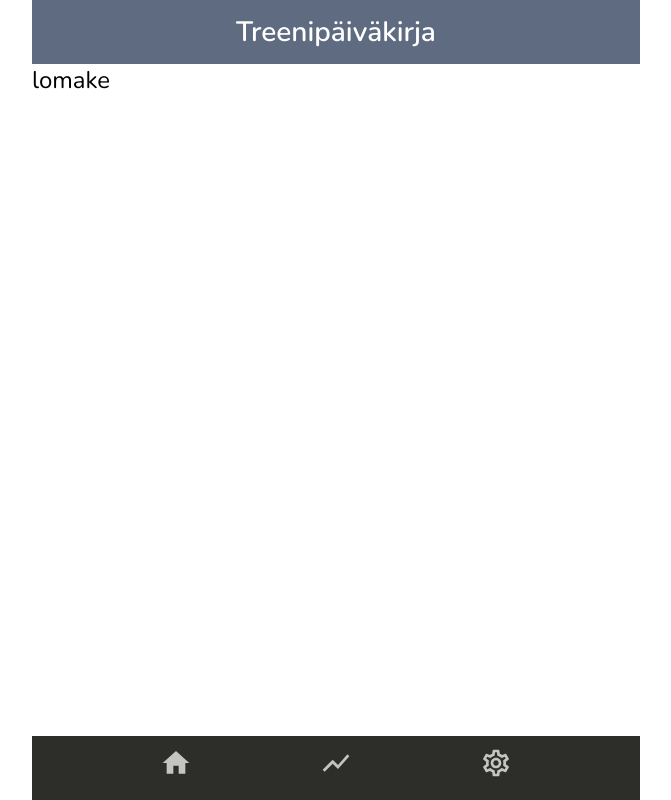
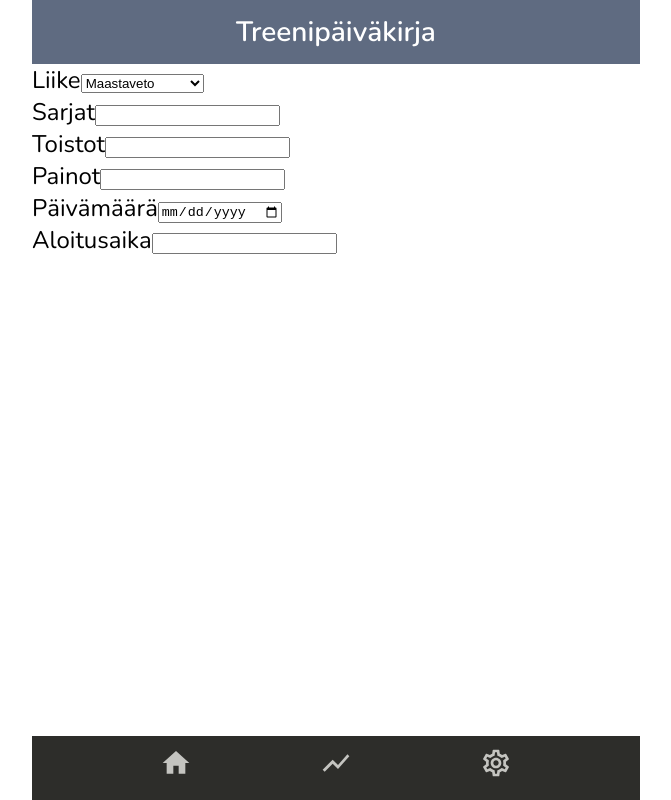
Before and after one commit to Juliamanda/treenipaivakirja, a React (Vite) app: page /add in a window 1280 px wide. Shown: the whole page, without its empty margins (304-975 px from the left). Built offline with nearby package versions, Linux system fonts and the light colour scheme.

Commit message:
Lisää lomakekentät

```diff
--- a/src/components/ItemForm/ItemForm.jsx
+++ b/src/components/ItemForm/ItemForm.jsx
@@ -4,7 +4,47 @@ function ItemForm(props) {
 
   return (
     <div>
-      lomake
+      <form>
+        <div className={styles.itemform}>
+        <div className={styles.itemform_row}>
+            <div>
+            <label htmlFor='type'>Liike</label>
+              <select name='type'>
+                <option>Maastaveto</option>
+                <option>Penkkipunnerrus</option>
+                <option>Ylätalja</option>
+                <option>Reiden ojennus</option>
+              </select>
+            </div>
+          </div>
+          <div className={styles.itemform_row}>
+            <div>
+              <label htmlFor='set'>Sarjat</label>
+              <input type='text' name='set' />
+            </div>
+            <div>
+              <label htmlFor='repeat'>Toistot</label>
+              <input type='text' name='repeat' />
+            </div>
+          </div>
+          <div className={styles.itemform_row}>
+            <div>
+              <label htmlFor='weight'>Painot</label>
+              <input type='text' name='weight' />
+            </div>
+            <div>
+              <label htmlFor='date'>Päivämäärä</label>
+              <input type='date' name='date' />
+            </div>
+          </div>
+          <div className={styles.itemform_row}>
+            <div>
+              <label htmlFor='time'>Aloitusaika</label>
+              <input type='text' name='time' />
+            </div>
+          </div>
+        </div>
+      </form>
     </div>
   )
 
```
